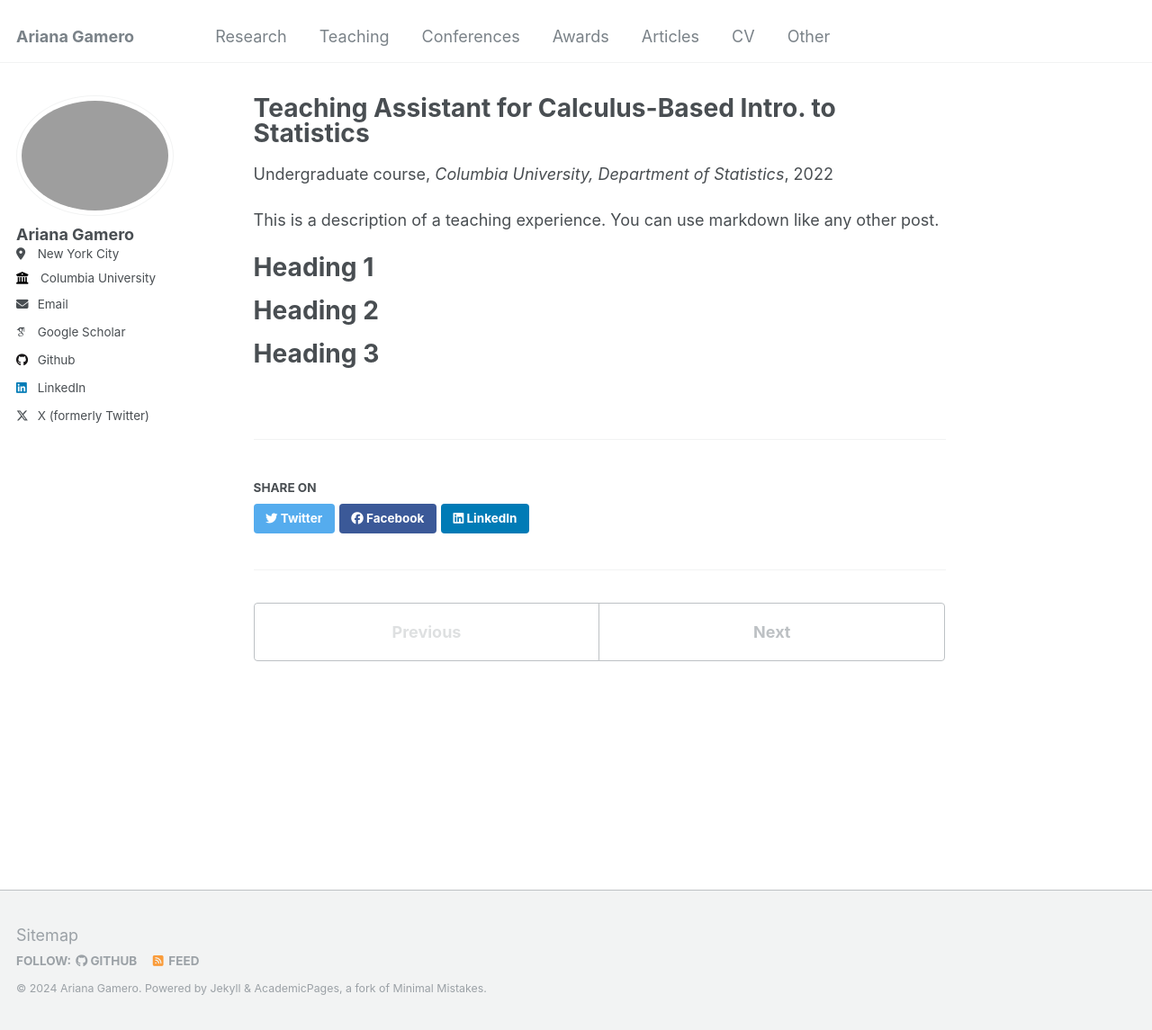
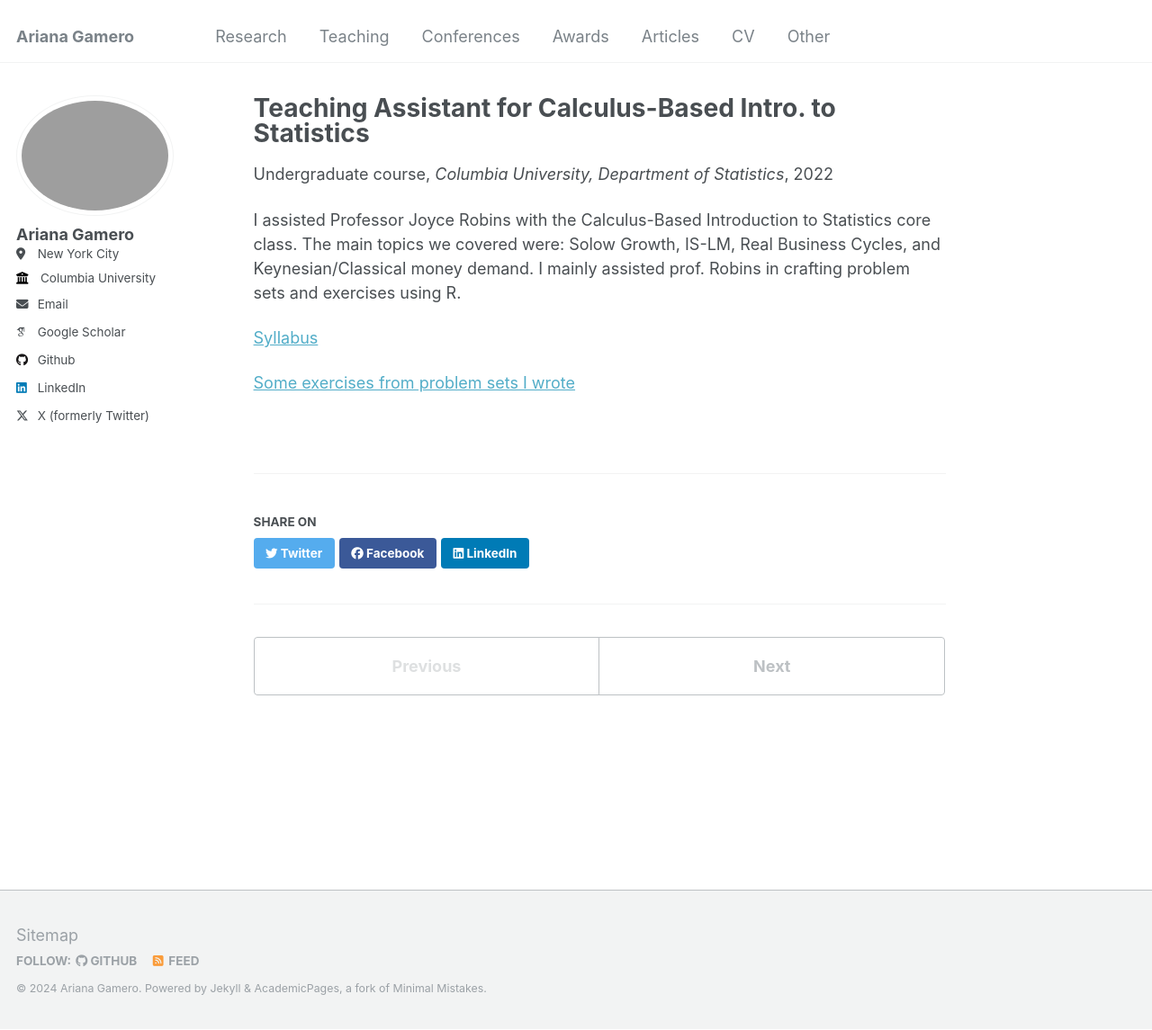
Before and after one commit to arianagamero11/arianagamero11.github.io, a Jekyll site: the page built from _teaching/2022-spring-ta.md, in a window 1280 px wide and 1145 px high. Shown: the whole window at 90% size. Built offline with Jekyll 4.4.1, drawn with Linux system fonts in a browser that asks for light colours; some web fonts are replaced.

Commit message:
Update 2022-spring-ta.md

```diff
--- a/_teaching/2022-spring-ta.md
+++ b/_teaching/2022-spring-ta.md
@@ -6,14 +6,8 @@ permalink: /teaching/2022-spring-ta
 venue: "Columbia University, Department of Statistics"
 date: 2022-01-21
 ---
+I assisted Professor Joyce Robins with the Calculus-Based Introduction to Statistics core class. The main topics we covered were: Solow Growth, IS-LM, Real Business Cycles, and Keynesian/Classical money demand. I mainly assisted prof. Robins in crafting problem sets and exercises using R.
 
-This is a description of a teaching experience. You can use markdown like any other post.
+[Syllabus]()
 
-Heading 1
-======
-
-Heading 2
-======
-
-Heading 3
-======
+[Some exercises from problem sets I wrote]()
```
